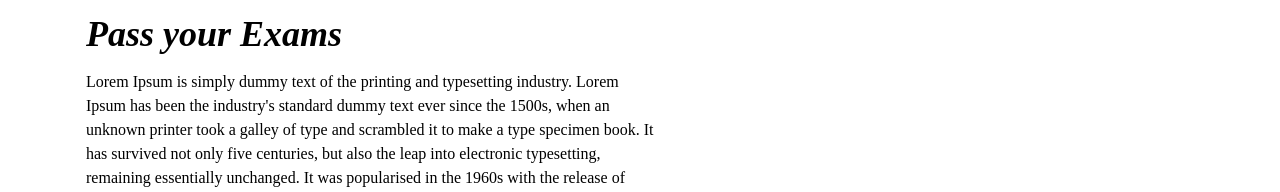
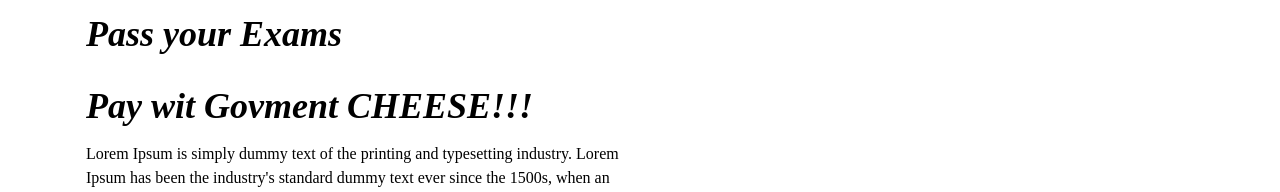
Before and after one commit to rebusnardo/Tutor, a React (Create React App) app: page / in a window 1280 px wide. Shown: the part 378-570 px from the top of the page. Built offline with nearby package versions, Linux system fonts and the light colour scheme.

Commit message:
govmnet cheese

```diff
--- a/src/components/Hero.jsx
+++ b/src/components/Hero.jsx
@@ -7,6 +7,7 @@ const Hero = () => {
         <div className="absolute top-[40%] w-full md:-[50%] max-w-[600px] h-full flex flex-col  p-4">
           <h1 className="font-bold text-4xl">Improve your Scores</h1>
           <h2 className="text-4xl py-4 italic">Pass your Exams</h2>
+          <h2 className="text-4xl py-4 italic">Pay wit Govment CHEESE!!!</h2>
           <p>
             Lorem Ipsum is simply dummy text of the printing and typesetting
             industry. Lorem Ipsum has been the industry's standard dummy text
```
